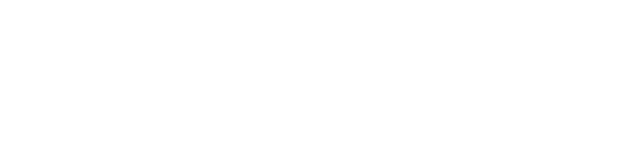
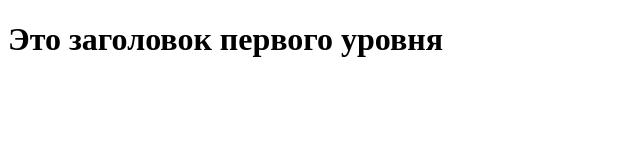
Before and after one commit to McCxx893/git-tasks-1, a plain HTML site: page index.html in a window 1280 px wide. Shown: the whole page, without its empty margins (0-640 px from the left). Drawn offline with Linux system fonts and the light colour scheme.

Commit message:
feat: added h1 header with text - this is the first level header

```diff
--- a/index.html
+++ b/index.html
@@ -7,6 +7,9 @@
     <title>Практикуемся с Git</title>
 </head>
 <body>
+    <h1>
+        Это заголовок первого уровня
+    </h1>
 
 </body>
 </html>
```
